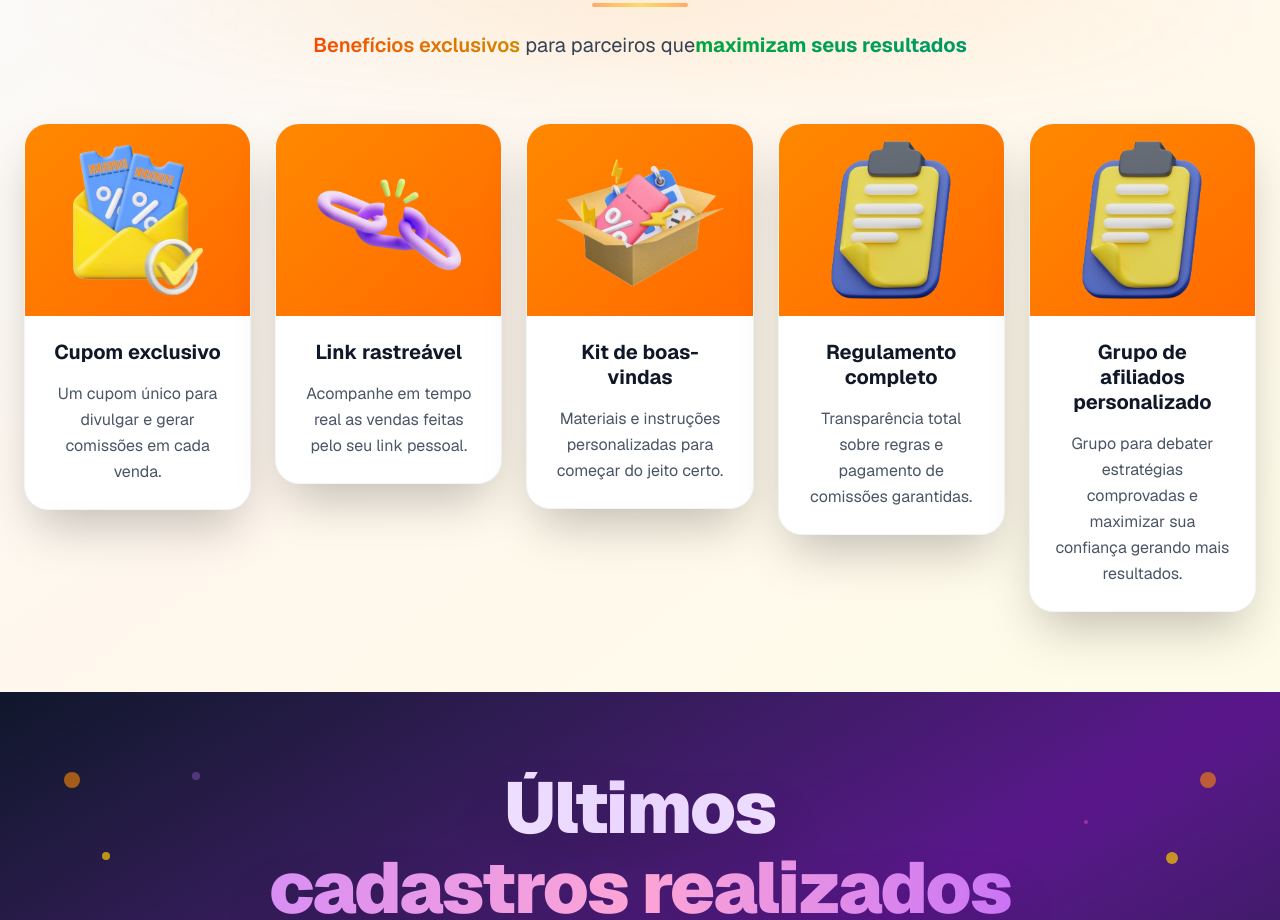
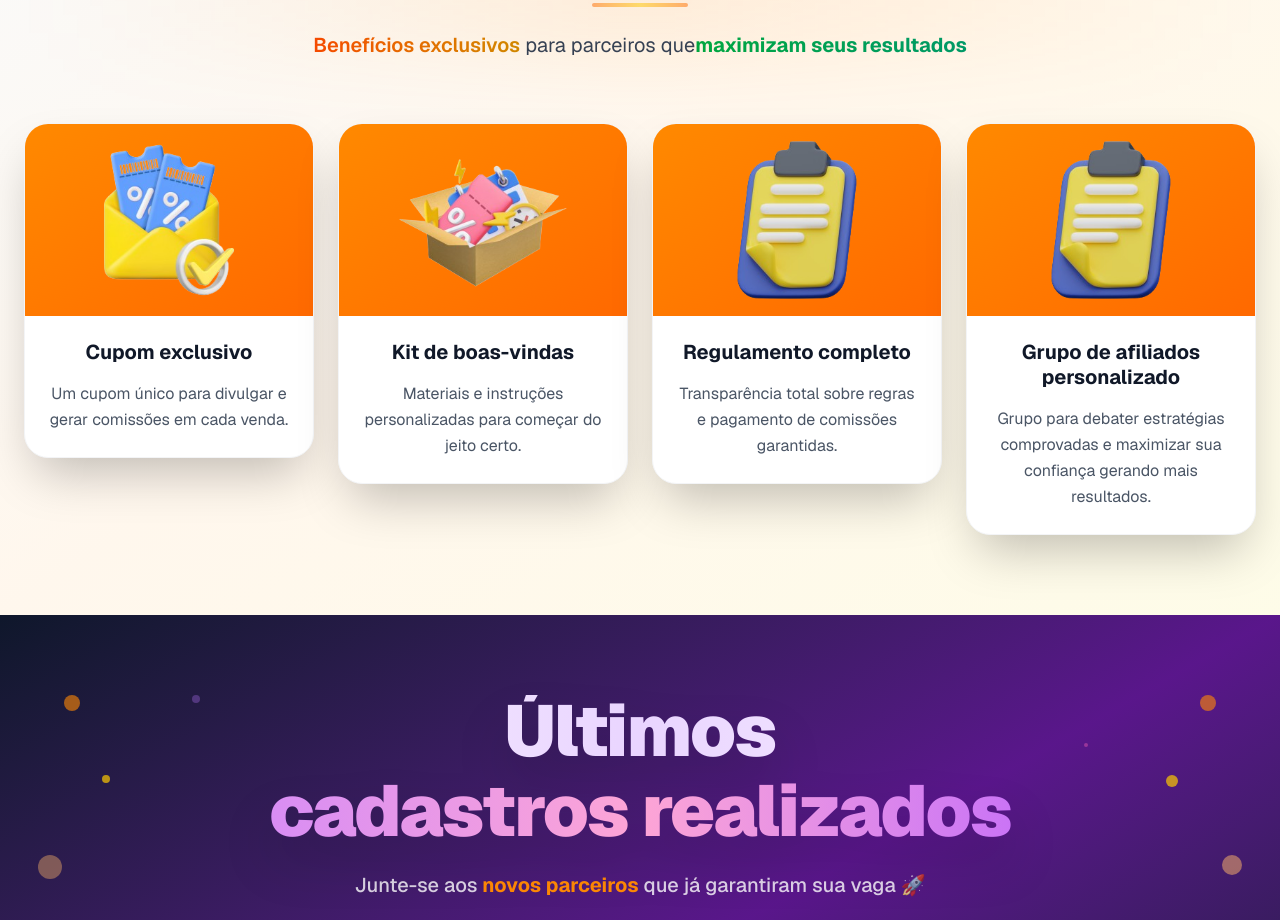
Before and after one commit to BuilderNascimento/low369-landing, a Next.js app: page / in a window 1280 px wide. Shown: the part 3820-4740 px from the top of the page. Built offline with nearby package versions, Linux system fonts and the light colour scheme.

Commit message:
feat: Remover card Link rastreavel da secao O que voce recebe - Remover card Link rastreavel do array de cards - Ajustar grid de 5 para 4 colunas - Agora exibe apenas: Cupom, Kit, Regulamento e Grupo de afiliados

```diff
--- a/src/app/page.tsx
+++ b/src/app/page.tsx
@@ -720,19 +720,13 @@
             </div>
 
             {/* Cards com suas imagens personalizadas */}
-            <div className="grid sm:grid-cols-2 lg:grid-cols-3 xl:grid-cols-5 gap-6">
+            <div className="grid sm:grid-cols-2 lg:grid-cols-4 gap-6">
               {[
                 {
                   t: "Cupom exclusivo",
                   d: "Um cupom único para divulgar e gerar comissões em cada venda.",
                   bgColor: "from-purple-600 to-indigo-600",
                   image: "/cupom-novo.png"
-                },
-                {
-                  t: "Link rastreável",
-                  d: "Acompanhe em tempo real as vendas feitas pelo seu link pessoal.",
-                  bgColor: "from-blue-600 to-cyan-600",
-                  image: "/link-novo.png"
                 },
                 {
                   t: "Kit de boas-vindas",
```
